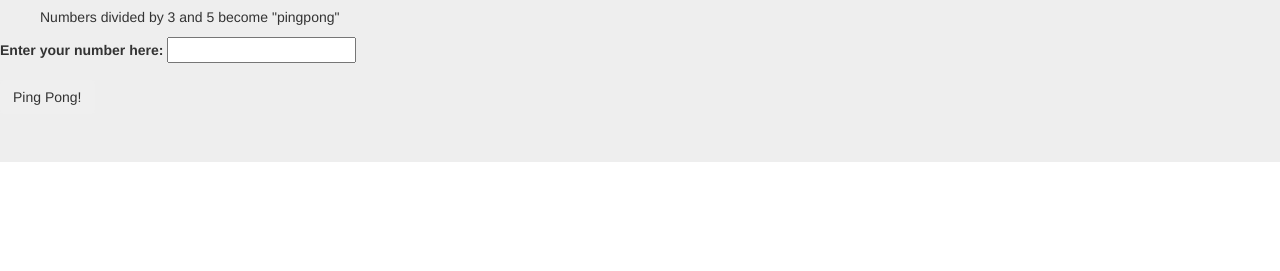
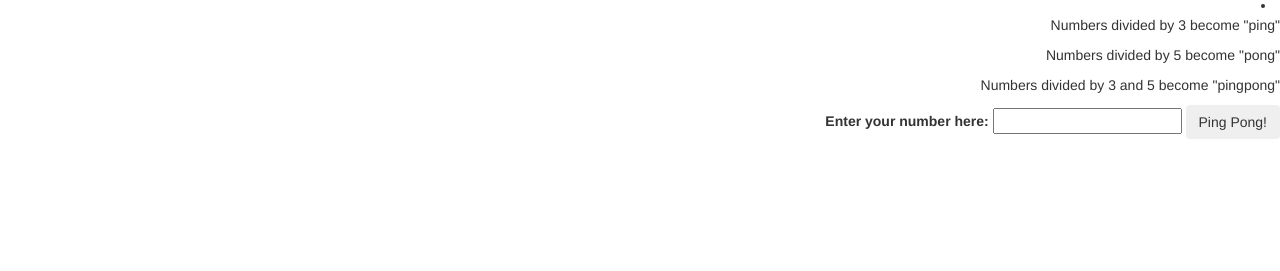
Before and after one commit to DennisIrimu/Ping-pong, a plain HTML site: page index.html in a window 1280 px wide. Shown: the part 529-800 px from the top of the page. Drawn offline with Linux system fonts and the light colour scheme.

Commit message:
Add styling classes

```diff
--- a/css/styles.css
+++ b/css/styles.css
@@ -1,4 +1,11 @@
-.jumbotron {
+.jumbotron{
+  text-align: center;
+  background-color: #08D7C9;
+}
+.stfu{
+  text-align: left;
 
-  background color : "blue"
 }
+.dai{
+  text-align: right;
+}
--- a/index.html
+++ b/index.html
@@ -1,7 +1,7 @@
 <!DOCTYPE html>
 <html>
    <head>
-     <link href="\css/bootstrap.min.css" rel="stylesheet" type="text/css">
+     <link href="css/bootstrap.min.css" rel="stylesheet" type="text/css">
      <link href="css/styles.css" rel="stylesheet" type="text/css">
      <script src="js/jquery-3.3.1.js"></script>
      <script src="js/scripts.js"></script>
@@ -10,6 +10,8 @@
    <body>
      <div class="jumbotron">
      <h1> Ping-Pong </h1>
+   </div>
+   <div class=stfu>
        <h2> About Ping Pong </h2>
         <p1> Created by:
           Dennis Irimu</p1>
@@ -17,7 +19,8 @@
         <p2>Dnyt</p2>
        <h4> Level 2 Test for: </h4>
          <p3>Java</p3>
-
+       </class>
+<div class=dai>
       <h2> Let's Play! </h2>
       <p4><strong> Rules:</strong>
         <p5> Ping pong will count up to your number from 1 with the following excexptions:
@@ -26,20 +29,13 @@
             <ul> Numbers divided by 5 become "pong" </ul>
             <ul> Numbers divided by 3 and 5 become "pingpong" </ul>
           </li>
-
-          <form id="Ping-Pong!">
+<div class=dai>
+          <form id="pingpong!">
             <div class="form-group">
           <label for="number">Enter your number here:</label>
-          <input id="integer" type="text">
-        </div>
-
+          <input id="value" type="text">
         <button type="submit" class="btn">Ping Pong!</button>
       </form>
-
-      <div id="result">
-      </div>
-    </div>
   </div>
-</div>
   </body>
   </html>
--- a/js/scripts.js
+++ b/js/scripts.js
@@ -0,0 +1,5 @@
+$(document).ready(function(){
+for(var i =1;i<value;i++){
+  value+=i;
+  });
+});
```
